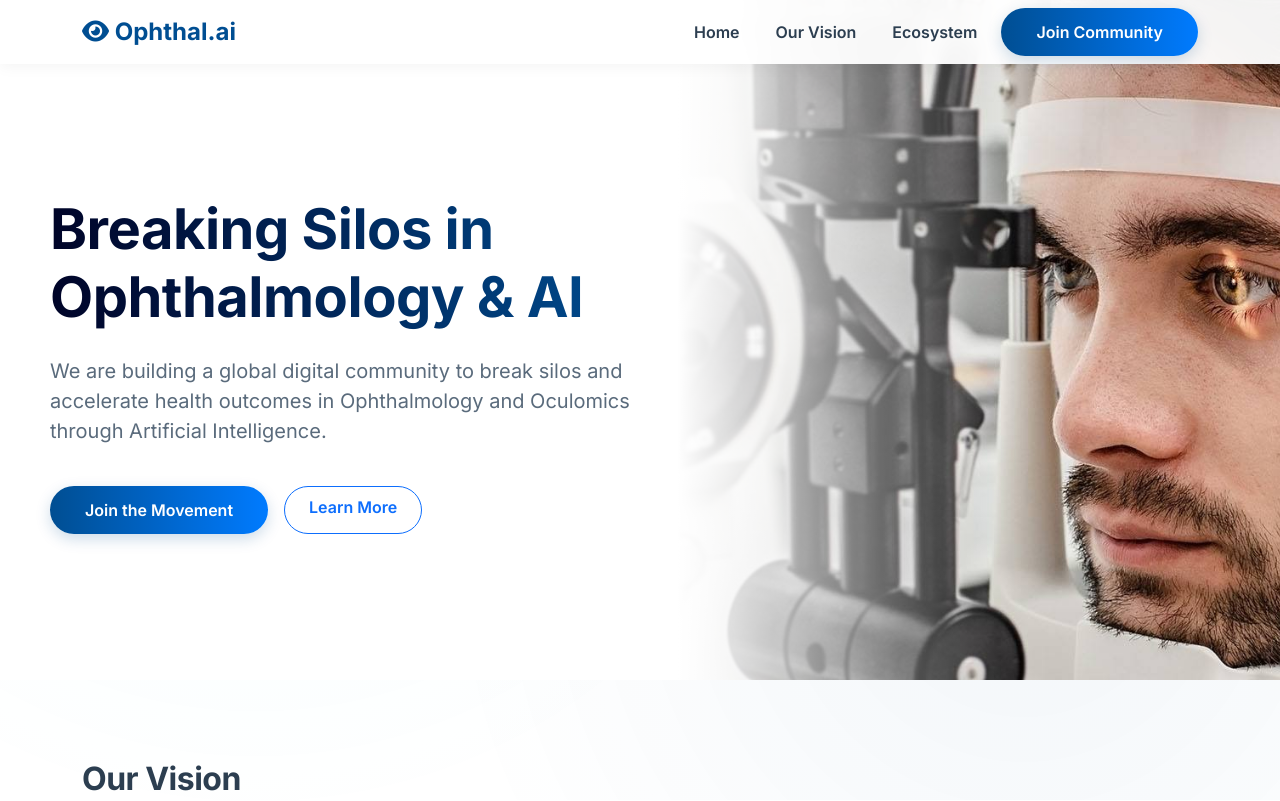
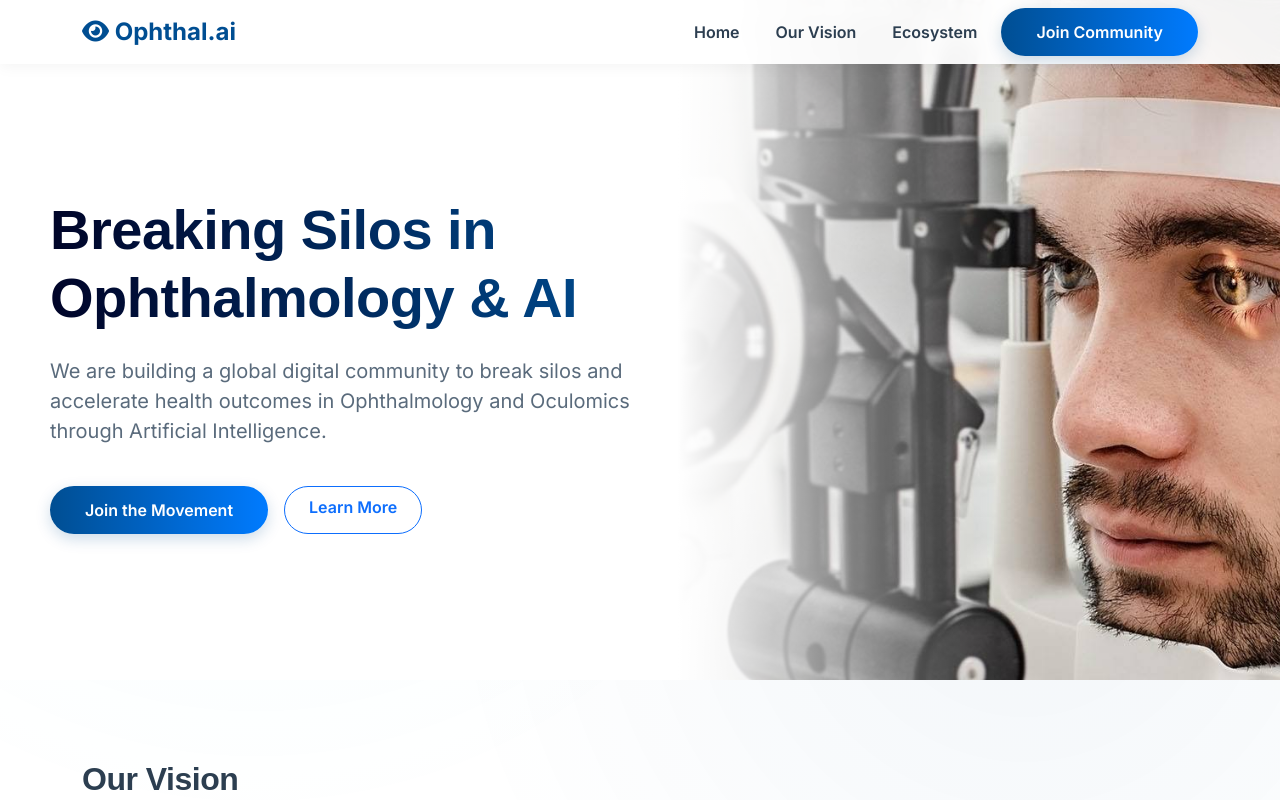
Before and after one commit to mahima1094/webv1, a plain HTML site: page index.html in a window 1280 px wide. Shown: the top 801 px of the page. Drawn offline with nearby package versions, Linux system fonts and the light colour scheme.

Commit message:
Updated changes

```diff
--- a/index.html
+++ b/index.html
@@ -57,7 +57,11 @@
 
       h1,
       h2,
-      h3 {
+      h3,
+      h4,
+      .hero-headline,
+      .section-title {
+        font-family: "DM Sans", sans-serif;
         font-weight: 700;
         letter-spacing: -0.5px;
       }
```
